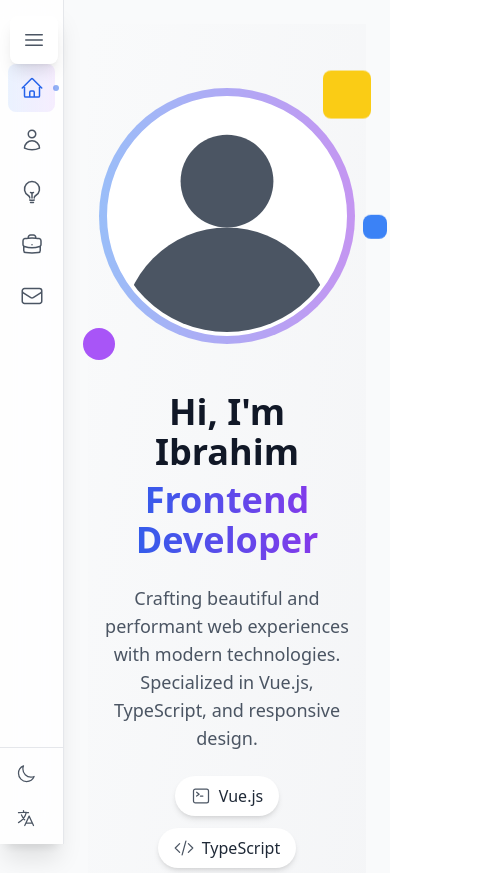
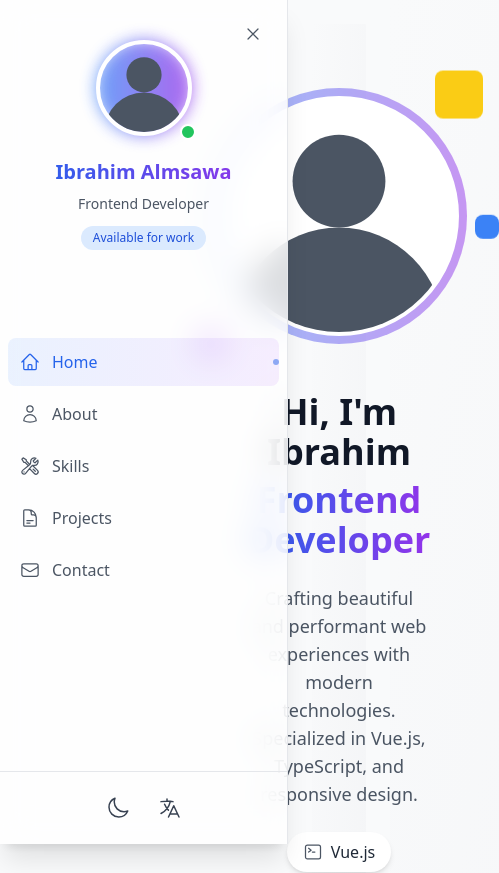
Before and after one commit to Ibrahim-Almsawa/Portfolio-, a Vue app: page / in a window 390 px wide. Shown: the top 873 px of the page, 499 px wide, since content can reach past the window. Built offline with nearby package versions, Linux system fonts and the light colour scheme.

Commit message:
fix the erorr

```diff
--- a/src/components/Navbar.vue
+++ b/src/components/Navbar.vue
@@ -14,10 +14,8 @@
           @click="toggleSidebar"
           class="absolute top-4 z-10 p-2 rounded-lg hover:bg-gray-100 dark:hover:bg-gray-700 transition-colors"
           :class="{
-            'right-4': isOpen && locale === 'en',
-            'left-4': !isOpen && locale === 'en',
-            'left-4': isOpen && locale === 'ar',
-            'right-4': !isOpen && locale === 'ar'
+            'right-4': (isOpen && locale === 'en') || (!isOpen && locale === 'ar'),
+            'left-4': (!isOpen && locale === 'en') || (isOpen && locale === 'ar')
           }"
           :aria-label="$t('sidebar.toggleSidebar')"
         >
@@ -79,8 +77,7 @@
                     ? 'bg-gradient-to-r from-blue-500/10 to-purple-500/10 text-blue-600 dark:text-blue-400'
                     : 'text-gray-600 dark:text-gray-300 hover:bg-gray-100 dark:hover:bg-gray-700',
                   {
-                    'justify-start': locale === 'ar' && isOpen,
-                    'justify-start': locale === 'en' && isOpen,
+                    'justify-start': isOpen,
                     'justify-center': !isOpen
                   }
                 ]"
@@ -141,7 +138,7 @@
                 @click="toggleTheme"
                 class="p-2 rounded-lg transition-all duration-300 hover:bg-gray-100 dark:hover:bg-gray-700"
               >
-                <SunIcon v-if="isDarkMode" class="w-6 h-6 text-gray-700 dark:text-gray-300" />
+                <SunIcon v-if="isDark" class="w-6 h-6 text-gray-700 dark:text-gray-300" />
                 <MoonIcon v-else class="w-6 h-6 text-gray-700 dark:text-gray-300" />
               </button>
 
@@ -162,7 +159,7 @@
               @click="toggleTheme"
               class="p-2 rounded-lg transition-all duration-300 hover:bg-gray-100 dark:hover:bg-gray-700"
             >
-              <SunIcon v-if="isDarkMode" class="w-5 h-5 text-gray-600 dark:text-gray-300" />
+              <SunIcon v-if="isDark" class="w-5 h-5 text-gray-600 dark:text-gray-300" />
               <MoonIcon v-else class="w-5 h-5 text-gray-600 dark:text-gray-300" />
             </button>
 
@@ -203,50 +200,42 @@
 
 <script setup lang="ts">
 import { ref, onMounted } from 'vue'
-import { useRoute } from 'vue-router'
 import { useI18n } from 'vue-i18n'
 import {
   HomeIcon,
   UserIcon,
-  LightBulbIcon,
-  BriefcaseIcon,
+  WrenchScrewdriverIcon,
+  DocumentTextIcon,
   EnvelopeIcon,
   SunIcon,
   MoonIcon,
-  Bars3Icon,
-  XMarkIcon,
+  LanguageIcon,
   ChevronRightIcon,
-  LanguageIcon
+  XMarkIcon
 } from '@heroicons/vue/24/outline'
 
-const route = useRoute()
 const { locale } = useI18n()
-const isDarkMode = ref(false)
-const isOpen = ref(true) // Default to open on desktop
-const currentLocale = ref(locale.value)
+const isOpen = ref(true)
+const isDark = ref(false)
 
+// Navigation items
 const navigationItems = [
   { name: 'nav.home', path: '/', icon: HomeIcon },
   { name: 'nav.about', path: '/about', icon: UserIcon },
-  { name: 'nav.skills', path: '/skills', icon: LightBulbIcon },
-  { name: 'nav.projects', path: '/projects', icon: BriefcaseIcon },
+  { name: 'nav.skills', path: '/skills', icon: WrenchScrewdriverIcon },
+  { name: 'nav.projects', path: '/projects', icon: DocumentTextIcon },
   { name: 'nav.contact', path: '/contact', icon: EnvelopeIcon }
 ]
 
-const isCurrentRoute = (path: string): boolean => {
-  return route.path === path
-}
-
 const toggleTheme = () => {
-  isDarkMode.value = !isDarkMode.value
+  isDark.value = !isDark.value
   document.documentElement.classList.toggle('dark')
-  localStorage.setItem('theme', isDarkMode.value ? 'dark' : 'light')
+  localStorage.setItem('theme', isDark.value ? 'dark' : 'light')
 }
 
 const toggleLanguage = () => {
-  const newLocale = currentLocale.value === 'en' ? 'ar' : 'en'
+  const newLocale = locale.value === 'en' ? 'ar' : 'en'
   locale.value = newLocale
-  currentLocale.value = newLocale
   document.documentElement.dir = newLocale === 'ar' ? 'rtl' : 'ltr'
   localStorage.setItem('language', newLocale)
 }
@@ -260,21 +249,17 @@ onMounted(() => {
   const savedTheme = localStorage.getItem('theme')
   const systemPrefersDark = window.matchMedia('(prefers-color-scheme: dark)').matches
 
-  isDarkMode.value = savedTheme === 'dark' || (!savedTheme && systemPrefersDark)
-
-  if (isDarkMode.value) {
+  isDark.value = savedTheme === 'dark' || (!savedTheme && systemPrefersDark)
+  if (isDark.value) {
     document.documentElement.classList.add('dark')
   }
 
-  // Set initial sidebar state based on screen size
-  const isMobile = window.innerWidth < 768
-  isOpen.value = !isMobile
-
-  // Add window resize listener
-  window.addEventListener('resize', () => {
-    const isMobile = window.innerWidth < 768
-    isOpen.value = !isMobile
-  })
+  // Check for saved language preference
+  const savedLanguage = localStorage.getItem('language')
+  if (savedLanguage) {
+    locale.value = savedLanguage
+    document.documentElement.dir = savedLanguage === 'ar' ? 'rtl' : 'ltr'
+  }
 })
 </script>
 
--- a/src/views/ProjectsView.vue
+++ b/src/views/ProjectsView.vue
@@ -68,6 +68,7 @@
             <!-- Links -->
             <div class="flex gap-4">
               <a
+                v-if="project.link"
                 :href="project.link"
                 target="_blank"
                 rel="noopener noreferrer"
@@ -93,7 +94,6 @@
 
 <script setup lang="ts">
 import { ref, computed } from 'vue'
-import { useI18n } from 'vue-i18n'
 
 interface Project {
   id: number
@@ -101,11 +101,10 @@ interface Project {
   description: string
   technologies: string[]
   image: string
-  link: string
   github: string
+  link?: string
   category: string
 }
-const { locale } = useI18n()
 
 const categories = ['All', 'Web', 'Mobile', 'Desktop']
 const selectedCategory = ref('All')
```
Also changed, not shown: src/views/SkillsView.vue (+4 -5 lines).
